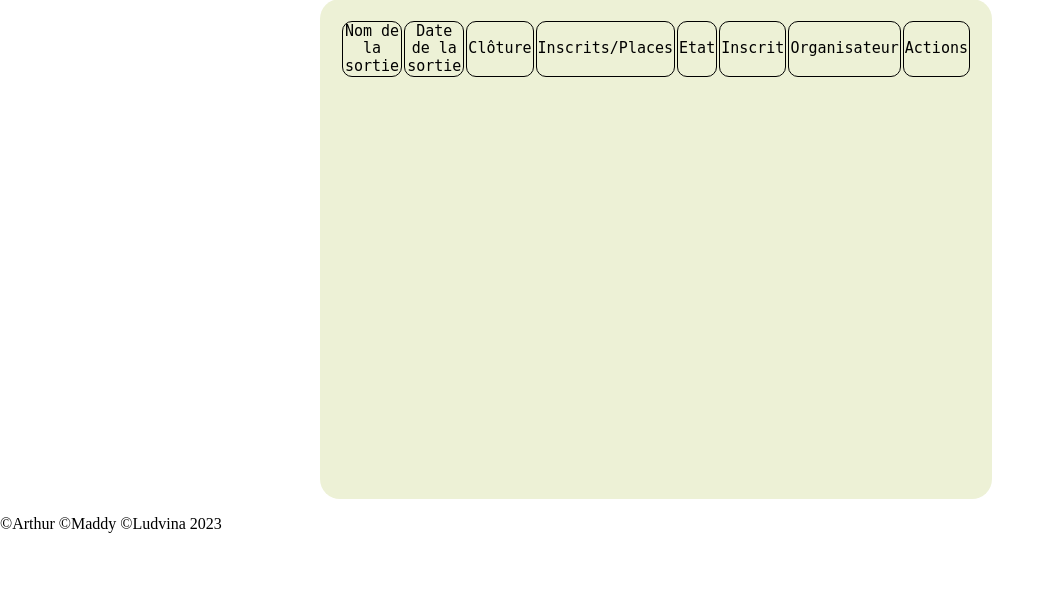
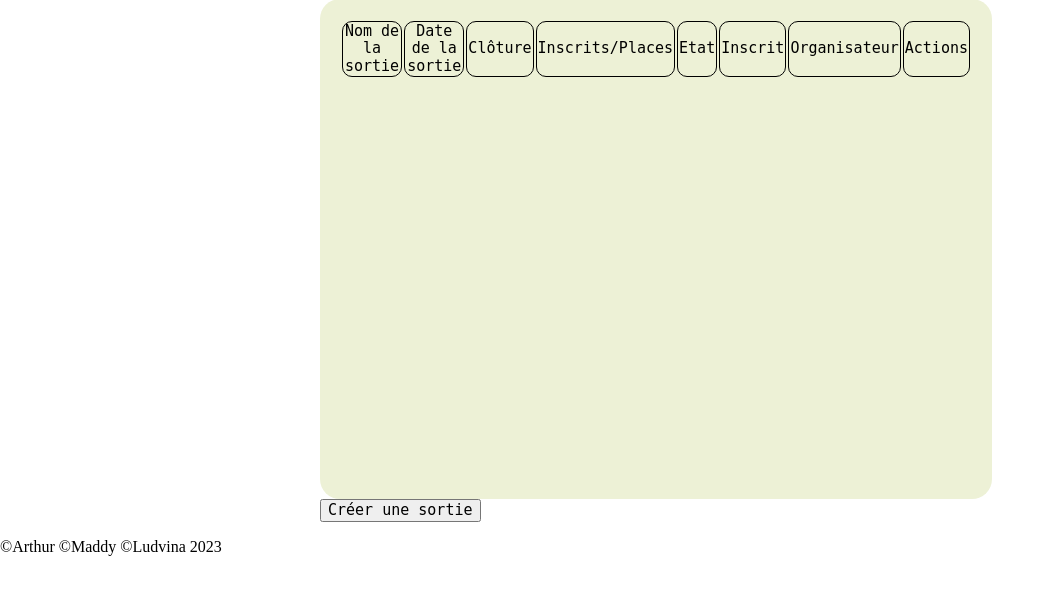
Before and after one commit to Arthmoser/sortir, a Symfony app: template templates/main/index.html.twig in a window 1280 px wide. Shown: the part 206-800 px from the top of the page, without its empty margins (0-1055 px from the left). Run offline with Twig, Linux system fonts and the light colour scheme; the template is opened without the code that fills it, so the values that code supplies are empty; some libraries are stand-ins or nearby versions; some web fonts are replaced.

Commit message:
creation button activity

```diff
--- a/public/css/style.css
+++ b/public/css/style.css
@@ -68,9 +68,9 @@ h1 {
     padding: 20px;
     width: 70%;
     overflow: hidden;
-
-
-
+    overflow-y: scroll;
+    scrollbar-color: rebeccapurple green;
+    scrollbar-width: thin;
 }
 
 main {
--- a/templates/main/index.html.twig
+++ b/templates/main/index.html.twig
@@ -4,8 +4,10 @@
 
 {% block body %}
     <div class="box">
+
         <table class="table">
             <thead class="head">
+
             <tr>
                 <td>Nom de la sortie</td>
                 <td>Date de la sortie</td>
@@ -49,4 +51,6 @@
     </div>
 
 
+    <a href="{{ path('main_add') }}"><button>Créer une sortie</button></a>
+
 {% endblock %}
```
